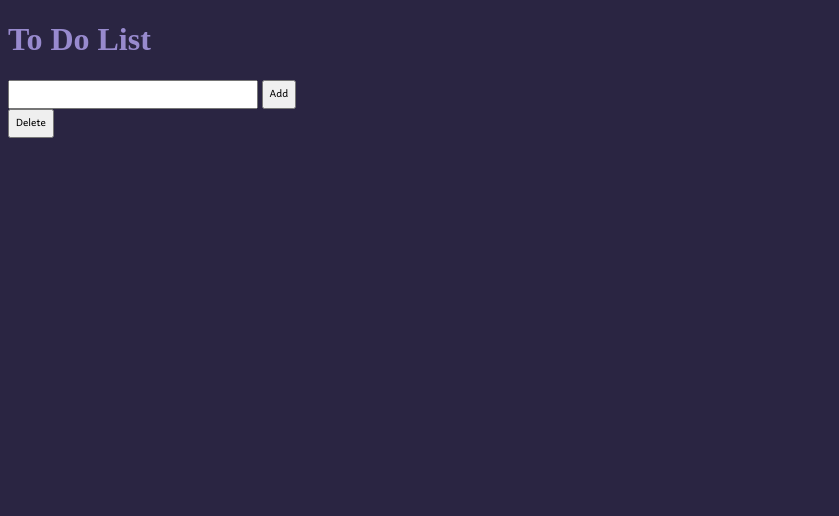
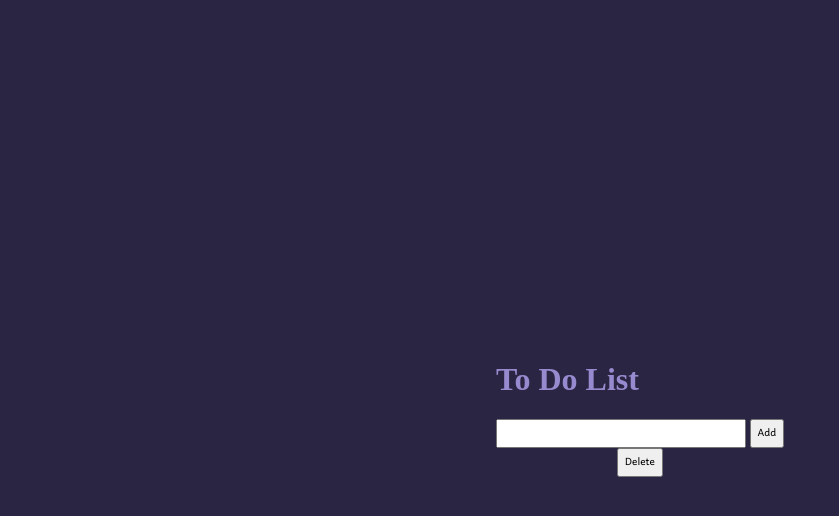
Before and after one commit to dianitaj285/todo-list, a plain HTML site: page index.html in a window 1280 px wide. Shown: the whole page, without its empty margins (0-839 px from the left). Drawn offline with Linux system fonts and the light colour scheme; a web font is replaced by a local one.

```diff
--- a/index.css
+++ b/index.css
@@ -5,8 +5,17 @@
     --accent:#382B68;
 }
 
+html,body{
+    height: 100%;
+}
+
 body{
-    background-color:var(--background)
+    background-color:var(--background);
+    display: flex;
+    flex-direction: column;
+    justify-content: center;
+    align-items: center;
+
 }
 
 *{
--- a/index.html
+++ b/index.html
@@ -1,5 +1,6 @@
 <!DOCTYPE html>
 <html lang="en">
+
 <head>
     <meta charset="UTF-8">
     <meta name="viewport" content="width=device-width, initial-scale=1.0">
@@ -8,9 +9,10 @@
     <link href="https://fonts.googleapis.com/css?family=Esteban|Harmattan&display=swap" rel="stylesheet">
     <link rel="stylesheet" href="./index.css">
 </head>
+
 <body>
+    <form id="toDoForm">
         <h1>To Do List</h1>
-    <form id="toDoForm">
         <input type="text">
         <input type="submit" value="Add">
     </form>
@@ -19,4 +21,5 @@
     <button id="deleteButton">Delete</button>
     <script src="./index.js"></script>
 </body>
+
 </html>
```
Also changed, not shown: index.js (+8 -8 lines). Lines whose indentation alone changed are shown as unchanged.
